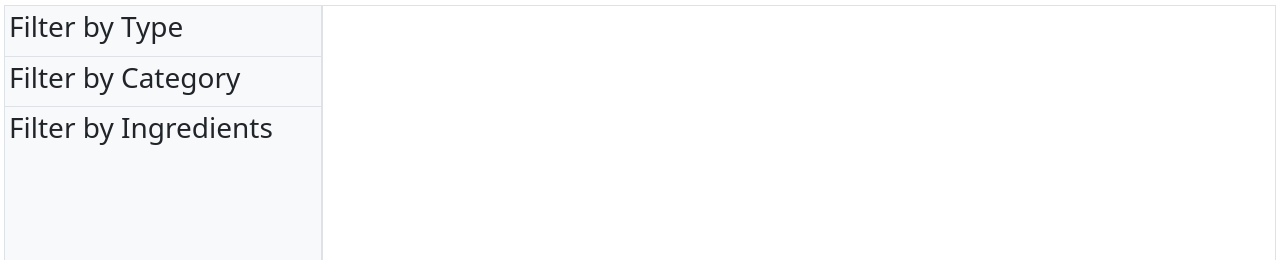
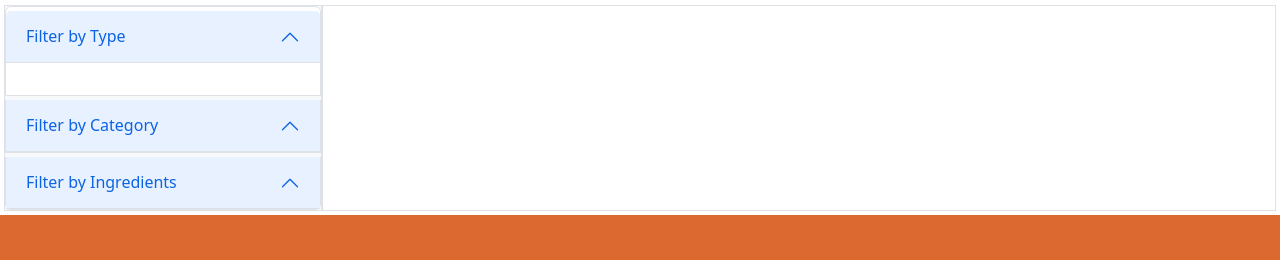
Before and after one commit to joudom/Drink-182, a plain HTML site: page recipes.html in a window 1280 px wide. Shown: the part 113-373 px from the top of the page. Drawn offline with nearby package versions, Linux system fonts and the light colour scheme; no server answers.

Commit message:
adds accordion filters to recipes html

```diff
--- a/recipes.html
+++ b/recipes.html
@@ -14,13 +14,6 @@
   </head>
 
 <body>
-    <!-- <header class="row text-center mb-3 bg-dark p-3">
-        <h1 class="text-light">Cocktail Recipes</h1>
-        <div class="row justify-content-center">
-            <input class="col-7" type="text" name="Search" id="searchBar" placeholder="Enter ingredient or cocktail name">
-            <button class="col-1 btn btn-outline-primary mx-1">Submit</button>
-        </div>
-    </header> -->
 
   <!-- START OF NAVIGATION BAR-->
   <div class="navDIV">
@@ -49,7 +42,6 @@
         </div>
       </div>
     </nav>
-
   </div>
   <!-- END OF NAVIGATION BAR-->
 
@@ -57,30 +49,57 @@
     <h1><center>r e c i p e s</center></h1>
       <div class="row m-1 overflow-scroll" style="max-height: 46rem;">
 
-        <!-- END OF FILTERS SECTION -->
+        <!-- START OF FILTERS SECTION -->
+        <div class="allFilters col-sm-3 col-xs-5 border bg-light p-0 overflow-scroll" style="max-height: inherit;">
+          <div class="accordion" id="filters">
 
-        <div class="allFilters col-sm-3 col-xs-5 border bg-light p-0 overflow-scroll" style="max-height: inherit;">
+            <!-- Start of Accordion #1 -->
+            <div class="accordion-item">
+              <h3 class="accordion-header" id="heading-1">
+                <button class="accordion-button mt-1" type="button" data-bs-toggle="collapse" data-bs-target="#typeFilters" aria-expanded="true" aria-controls="typeFilters">
+                  Filter by Type
+                </button>
+              </h3>
+                <div id="typeFilters" class="accordion-collapse collapse show"
+                aria-labelledby="heading-1" data-bs-parent="#filters">
+                  <div class="accordion-body"></div>
+                </div>
+            </div>
+            <!-- End of Accordion #1 -->
 
-          <div class="types border-bottom row-4 p-1"><h3>Filter by Type</h3>
-            <div id="typeFilters"></div>
+            <!-- Start of Accordion #2 -->
+            <div class="accordion-item">
+              <h3 class="accordion-header" id="heading-2">
+                <button class="accordion-button mt-1" type="button" data-bs-toggle="collapse" data-bs-target="#categoryFilters" aria-expanded="true" aria-controls="categoryFilters">
+                  Filter by Category
+                </button>
+              </h3>
+                <div id="categoryFilters" class="accordion-collapse collapse"
+                aria-labelledby="heading-2" data-bs-parent="#filters">
+                  <div class="accordion-body"></div>
+                </div>
+            </div>
+            <!-- End of Accordion #2 -->
+
+            <!-- Start of Accordion #3 -->
+            <div class="accordion-item">
+              <h3 class="accordion-header" id="heading-3">
+                <button class="accordion-button mt-1" type="button" data-bs-toggle="collapse" data-bs-target="#ingredientFilters" aria-expanded="true" aria-controls="ingredientFilters">
+                  Filter by Ingredients
+                </button>
+              </h3>
+                <div id="ingredientFilters" class="accordion-collapse collapse"
+                aria-labelledby="heading-3" data-bs-parent="#filters">
+                  <div class="accordion-body"></div>
+                </div>
+            </div>
+            <!-- End of Accordion #3 -->
           </div>
-
-          <div class="categories border-bottom row-4 p-1"><h3>Filter by Category</h3>
-            <div id="categoryFilters"></div>
-          </div>
-
-          <div class="ingredients border-bottom row-4 p-1"><h3>Filter by Ingredients</h3>
-            <div class="column form-check form-switch overflow-scroll" style="height: 15rem;" id="ingredientFilters"></div>
-          </div>
-
-        </div>
+      </div>
         <!-- END OF FILTERS SECTION -->
 
             <!-- START OF CARDS SECTION -->
-
             <div class="p-3 col-sm-9 col-xs-7 border d-inline-flex flex-wrap justify-content-center overflow-scroll" style="max-height: inherit;" id="resultCards">
-
-
 
             </div>
             <!-- END OF CARDS SECTION -->
@@ -89,7 +108,7 @@
 
   <!-- START OF FOOTER SECTION -->
   <div>
-    <!-- Social Media Links -->
+    <!-- Start of Social Media Links -->
     <footer class="text-center text-lg-start" style="background-color: #db6930;">
       <div class="container d-flex justify-content-center py-5">
         <button type="button" class="btn btn-primary btn-lg btn-floating mx-2" style="background-color: #54456b;">
@@ -105,17 +124,18 @@
           <i class="bi bi-twitter"></i>
         </button>
       </div>
+      <!-- End of Social Media Links -->
 
-      <!-- Copyright -->
+      <!-- Start of Copyright -->
       <div class="text-center text-white p-3" style="background-color: rgba(0, 0, 0, 0.2);">
         © 2022 Copyright:
         <a class="text-white" href="https://mdbootstrap.com/">Joseph, Burak, & Jesse Inc.</a>
       </div>
-      <!-- Copyright -->
+      <!-- End of Copyright -->
 
     </footer>
   </div>
-    <!-- END OF FOOTER SECTION -->
+  <!-- END OF FOOTER SECTION -->
 
     <script src="recipes/recipes.js"></script>
     <script src="https://cdn.jsdelivr.net/npm/bootstrap@5.2.0/dist/js/bootstrap.bundle.min.js" integrity="sha384-A3rJD856KowSb7dwlZdYEkO39Gagi7vIsF0jrRAoQmDKKtQBHUuLZ9AsSv4jD4Xa" crossorigin="anonymous"></script>
```
